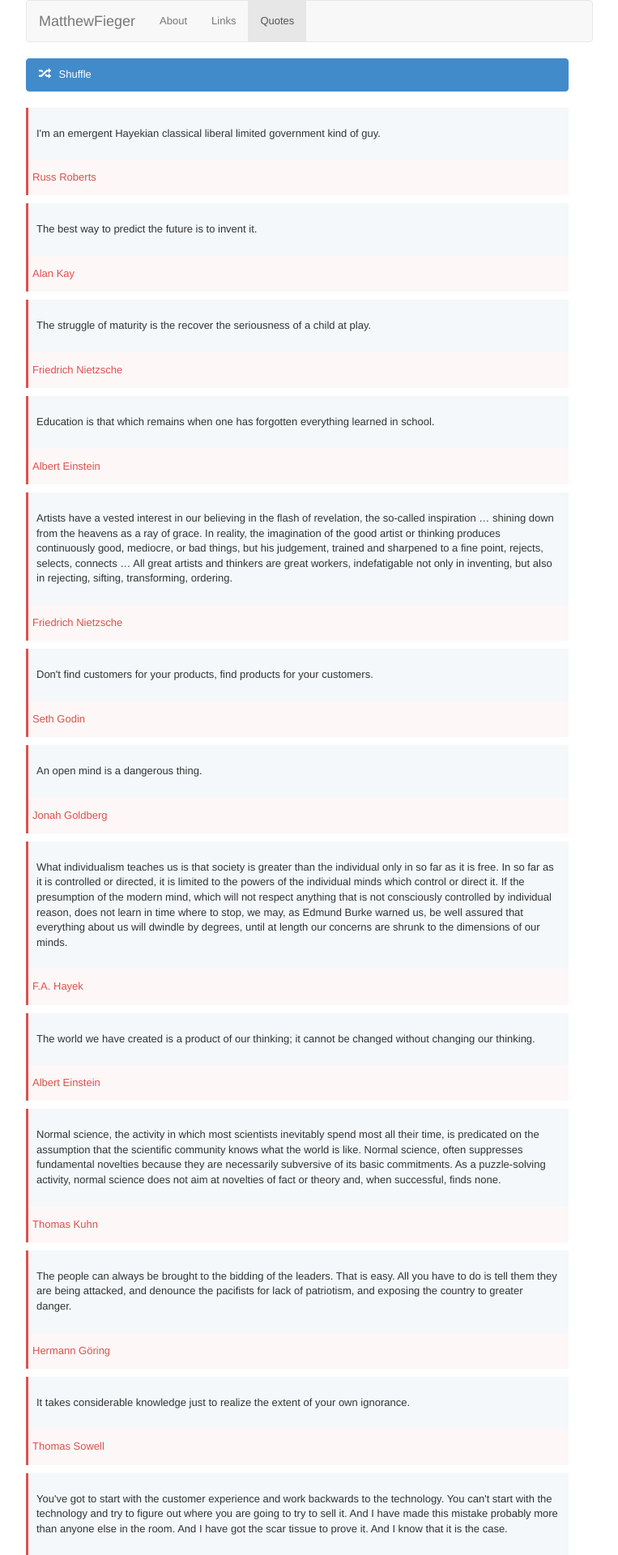
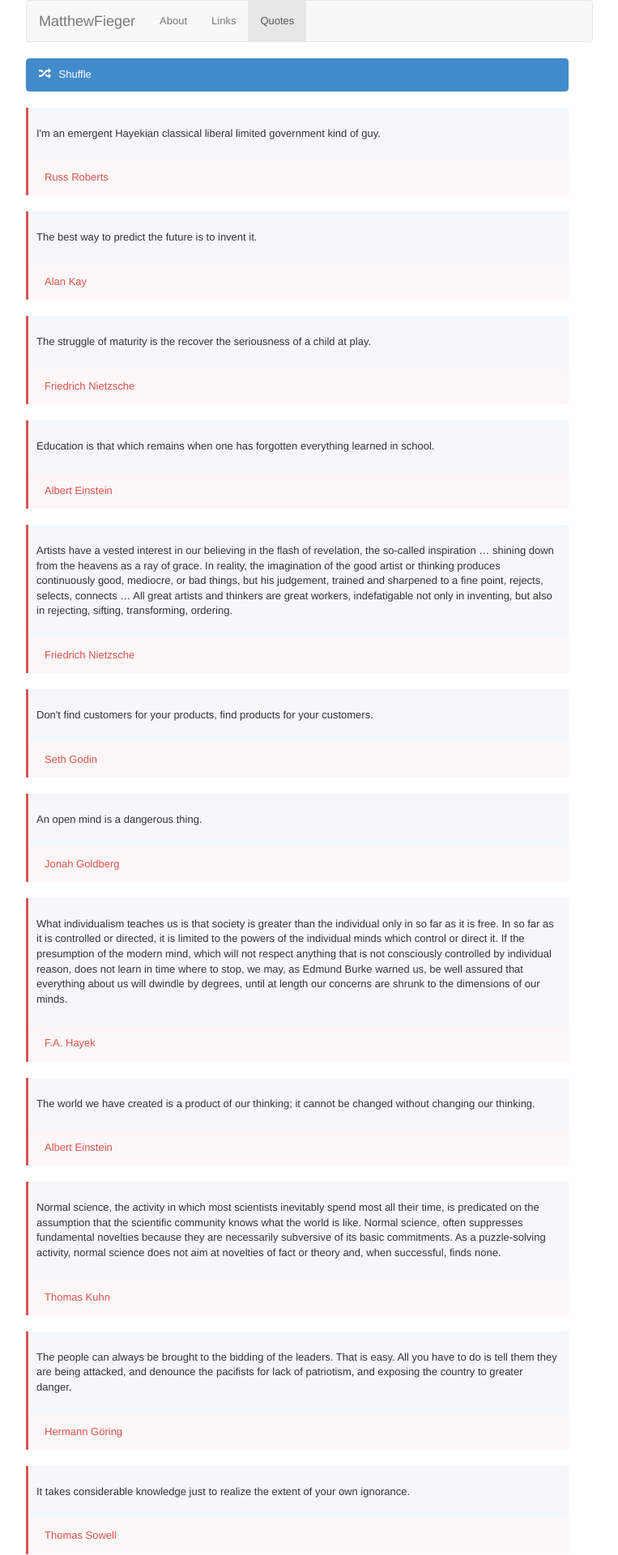
Before and after one commit to matthewfieger/matthewfieger.github.io, a Jekyll site: the page built from quotes.html, in a window 1280 px wide. Shown: the top 1920 px of the page at 81% size, without its empty margins (258-1021 px from the left). Built offline with Jekyll 4.4.1, drawn with Linux system fonts in a browser that asks for light colours; Markdown is read by kramdown in place of the engine named in the settings; some of the changed text lies outside the part shown.

```diff
--- a/assets/css/main.css
+++ b/assets/css/main.css
@@ -117,8 +117,7 @@ p {
 /*****************************************************************************/
 
 
-/* This doesn't work */
-#quote .quote-row {
+.quote-row {
   margin: 20px 0 20px 0;
 }
 
@@ -133,7 +132,7 @@ p {
 .quote-source {
   font-weight: bold;
   margin: -10px 0px 10px 0px;
-  padding: 5px 5px 5px 5px;
+  padding: 5px 5px 5px 20px;
   background-color: #fdf7f7;
   color: #d9534f;
   border-left: 3px solid;
--- a/assets/data/quotes.json
+++ b/assets/data/quotes.json
@@ -60,7 +60,7 @@
 
 	{"Seth Godin" : "Don't find customers for your products, find products for your customers."},
 
-	{"John Galt" : "“A being of volitional consciousness has no automatic course of behavior. He needs a code of values to guide his actions. ‘Value’ is that which one acts to gain and keep, ‘virtue’ is the action by which one gains and keeps it. ‘Value’ presupposes an answer to the question: of value to whom and for what? ‘Value’ presupposes a standard, a purpose and the necessity of action in the face of an alternative. Where there are no alternatives, no values are possible."},
+	{"John Galt" : "A being of volitional consciousness has no automatic course of behavior. He needs a code of values to guide his actions. ‘Value’ is that which one acts to gain and keep, ‘virtue’ is the action by which one gains and keeps it. ‘Value’ presupposes an answer to the question: of value to whom and for what? ‘Value’ presupposes a standard, a purpose and the necessity of action in the face of an alternative. Where there are no alternatives, no values are possible."},
 
 	{"Ayn Rand" : "In learning, we draw an abstraction from concrete objects and events. In creating, we make our own concrete objects and events out of the abstraction; we bring the abstraction down and back to its specific meaning, to the concrete; but the abstraction has helped us to make the kind of concrete we want the concrete to be. It has helped us to create— to reshape the world as we wish it to be for our purposes."},
 
--- a/quotes.html
+++ b/quotes.html
@@ -42,7 +42,7 @@ $(function() {
       	// Access the key and the value of each object in the "quotes" array.
       	// The key == the source of the quote and the value == the content of the quote.
         // Appends these values to the #quotes div
-        $("#quotes").append("<div class\"row quote-row\"><div class=\"quote-text\"> <p>" + value + "</p></div><div class=\"quote-source\">  <h4>" + key + "</h4> </div> </div>");
+        $("#quotes").append("<div class=\"quote-row\"> <div class\"row\"> <div class=\"quote-text\"> <p>" + value + "</p></div> <div class=\"quote-source\">  <h4>" + key + "</h4> </div> </div> </div>");
       });
     });
   });
```
Also changed, not shown: other parts of quotes.html (+1 -1 lines), 1 other file.
